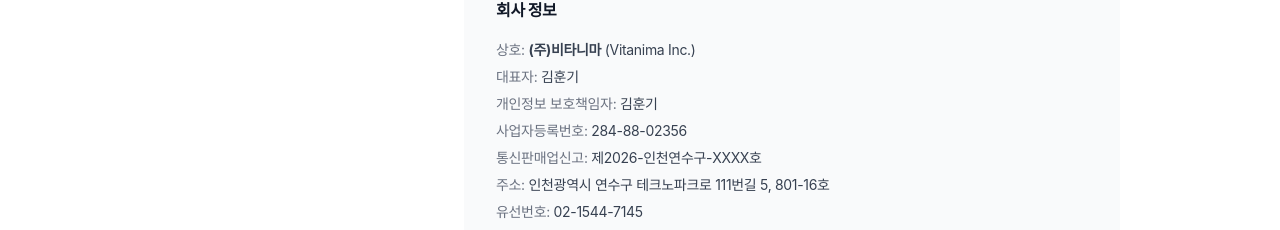
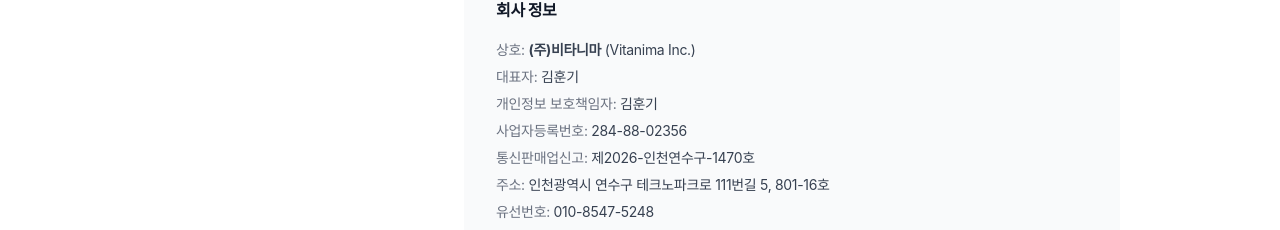
Before and after one commit to gangjiumma/gangjiumma-marketing, a Next.js app: page /refund-policy in a window 1280 px wide. Shown: the part 3095-3325 px from the top of the page. Built offline with nearby package versions, Linux system fonts and the light colour scheme; a web font is replaced by a local one.

Commit message:
legallayout 수정

```diff
--- a/src/components/LegalLayout.tsx
+++ b/src/components/LegalLayout.tsx
@@ -126,14 +126,14 @@
                     </p>
                     <p>
                       <span className="text-ink-3">통신판매업신고:</span>{" "}
-                      제2026-인천연수구-XXXX호
+                      제2026-인천연수구-1470호
                     </p>
                     <p>
                       <span className="text-ink-3">주소:</span>{" "}
                       인천광역시 연수구 테크노파크로 111번길 5, 801-16호
                     </p>
                     <p>
-                      <span className="text-ink-3">유선번호:</span> 02-1544-7145
+                      <span className="text-ink-3">유선번호:</span> 010-8547-5248
                     </p>
                     <p>
                       <span className="text-ink-3">서비스:</span> 강쥐엄마 (앱)
```
